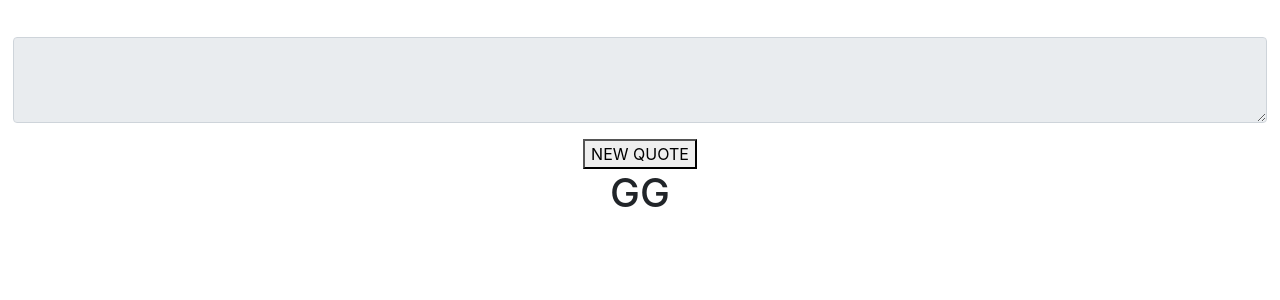
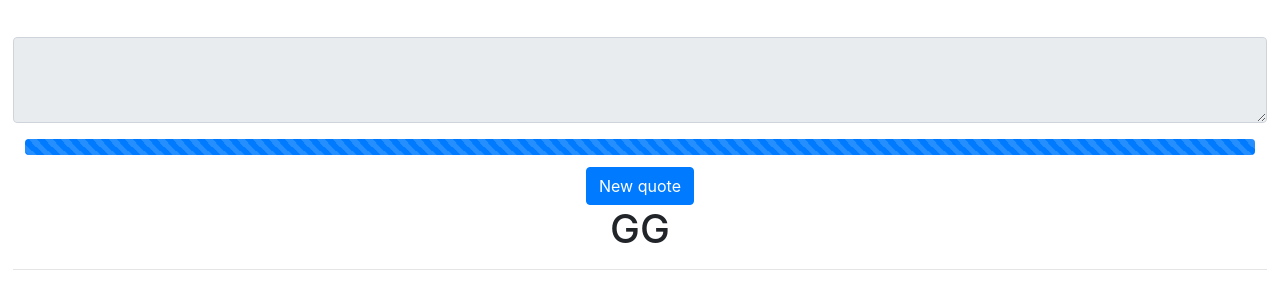
Before and after one commit to Jonny-exe/FastTyper-Multiplayer, a React (Create React App) app in the folder front/: page / in a window 1280 px wide. Both pictures are taken after a click on the button "Login". Shown: the top 300 px of the page. Built offline with nearby package versions, Linux system fonts and the light colour scheme.

Commit message:
Mostly prepared front-end

```diff
--- a/front/src/App.css
+++ b/front/src/App.css
@@ -2,6 +2,7 @@
 .App {
   /* font-family: Arial, Helvetica, sans-serif; */
   text-align: center;
+  border-color: grey;
   /* --primaryColor: rgba(46, 46, 46, 0.938); */
   /* -webkit-appearance: none; */
 }
@@ -97,3 +98,7 @@
 .incorrect, .incorrect:focus {
   background-color: rgb(236, 128, 128);
 }
+
+.bar {
+  margin: 1%;
+}
--- a/front/src/components/Race.tsx
+++ b/front/src/components/Race.tsx
@@ -1,6 +1,8 @@
-import React, { useCallback, useEffect } from 'react'
+import React, { useCallback, useEffect, useRef } from 'react'
 import Form from 'react-bootstrap/esm/Form'
+import Button from 'react-bootstrap/esm/Button'
 import { getNewQuote } from '../requests'
+import ProgressBar from 'react-bootstrap/esm/ProgressBar'
 
 interface Props {
 	socket: any,
@@ -12,6 +14,8 @@
 }
 
 const Race: React.FC<Props> = ({ socket }) => {
+	const input: any = useRef(null)
+
 	const [quote, setQuote] = React.useState<string>("")
 	const [race, setRace] = React.useState<string>("")
 	const [text, setText] = React.useState<string>("")
@@ -19,10 +23,14 @@
 	const [isCorrect, setIsCorrect] = React.useState<boolean>(true)
 	const [display, setDisplay] = React.useState<string>("")
 	const [users, setUsers] = React.useState<User[]>([])
+
 	const sendSocket = useCallback(() => {
 		console.log("HELLO")
-		socket.emit("new-operations", race)
 	}, [socket, race])
+
+	const focus = () => {
+		input.current.focus()
+	}
 
 
 	useEffect(() => {
@@ -38,7 +46,6 @@
 			return
 		}
 		let correct = false
-		debugger
 		if (quote.indexOf(text) === 0) {
 			correct = true
 		}
@@ -53,11 +60,18 @@
 	}, [])
 
 	const newQuote = async () => {
+		setText("")
 		const newQuote = await getNewQuote()
 		setQuote(newQuote)
+		focus()
 		setIsFinished(false)
 	}
 
+	const getProgress = React.useMemo(() => {
+		return isFinished ? 100 : (100 * (text.split(" ").length - 1)) / (quote.split(" ").length)
+	}, [text, quote, isFinished])
+	console.log(text.split(" ").length - 1,quote.split(" ").length - 1)
+	console.log((100 * (text.split(" ").length - 1)) / (quote.split(" ").length))
 
 	return (
 		<div className="race">
@@ -67,14 +81,19 @@
 				<Form.Label> <h2>{quote}</h2> </Form.Label>
 				<Form.Control
 					readOnly={isFinished}
+					value={text}
 					onChange={(e: any) => setText(e.target.value)}
 					as="textarea"
-					className={`${isCorrect ? 'correct' : 'incorrect'}`}
+					className={`${isFinished ? "" : isCorrect ? 'correct' : 'incorrect'}`}
 					rows={3}
+					ref={input}
 				/>
 			</Form.Group>
+
+			<ProgressBar animated className="bar" now={getProgress} />
+
 			{/* <button onClick={sendSocket} > Hello </button> */}
-			<button onClick={newQuote} > NEW QUOTE </button>
+			<Button onClick={newQuote} variant="primary"> New quote </Button>
 			{/* <h1> Race: {race} </h1>
 			<h1> Display: {display} </h1>
 			{users.map(({ userID, username }, index) => (
@@ -87,6 +106,8 @@
 			{
 				isFinished ? <h1> GG </h1> : null
 			}
+			<hr></hr>
+			{/* {user} */}
 		</div >
 	)
 }
```
Also changed, not shown: 1 other file (tests, documents, lock files or other folders).
